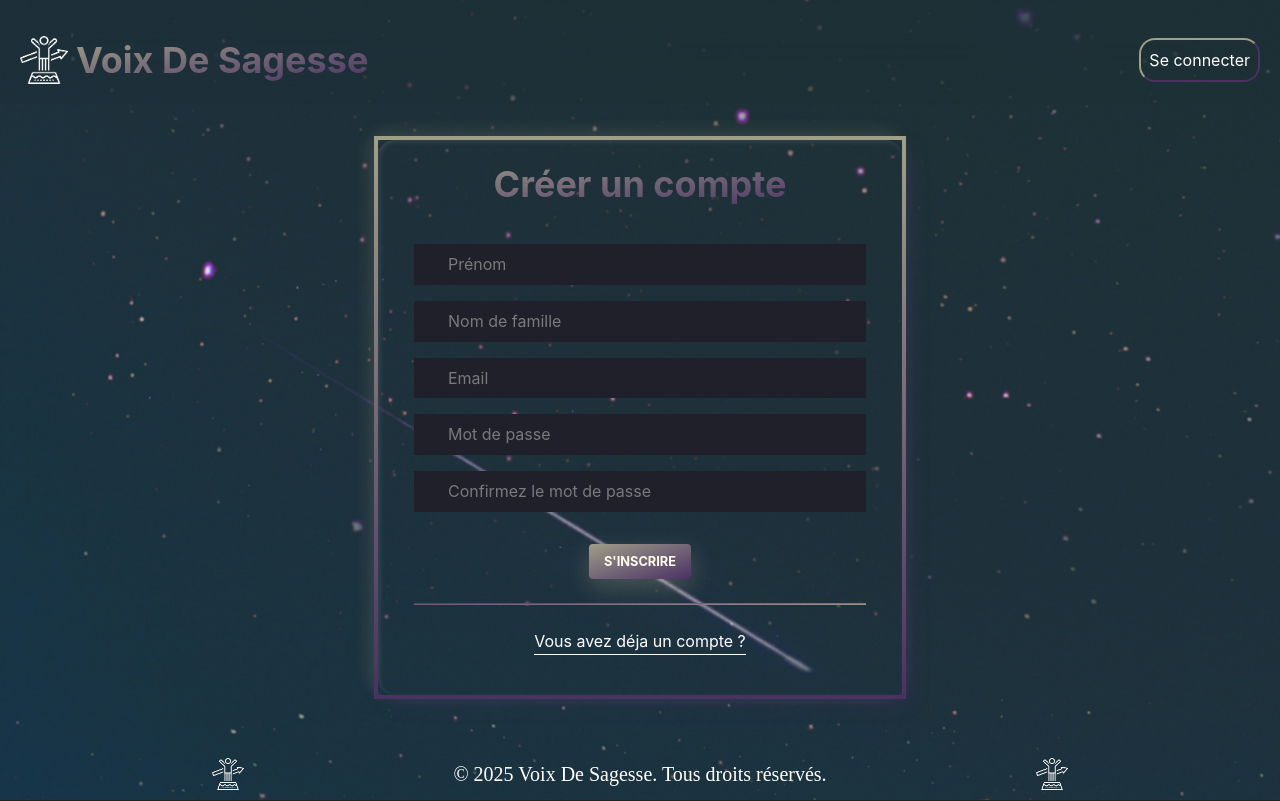
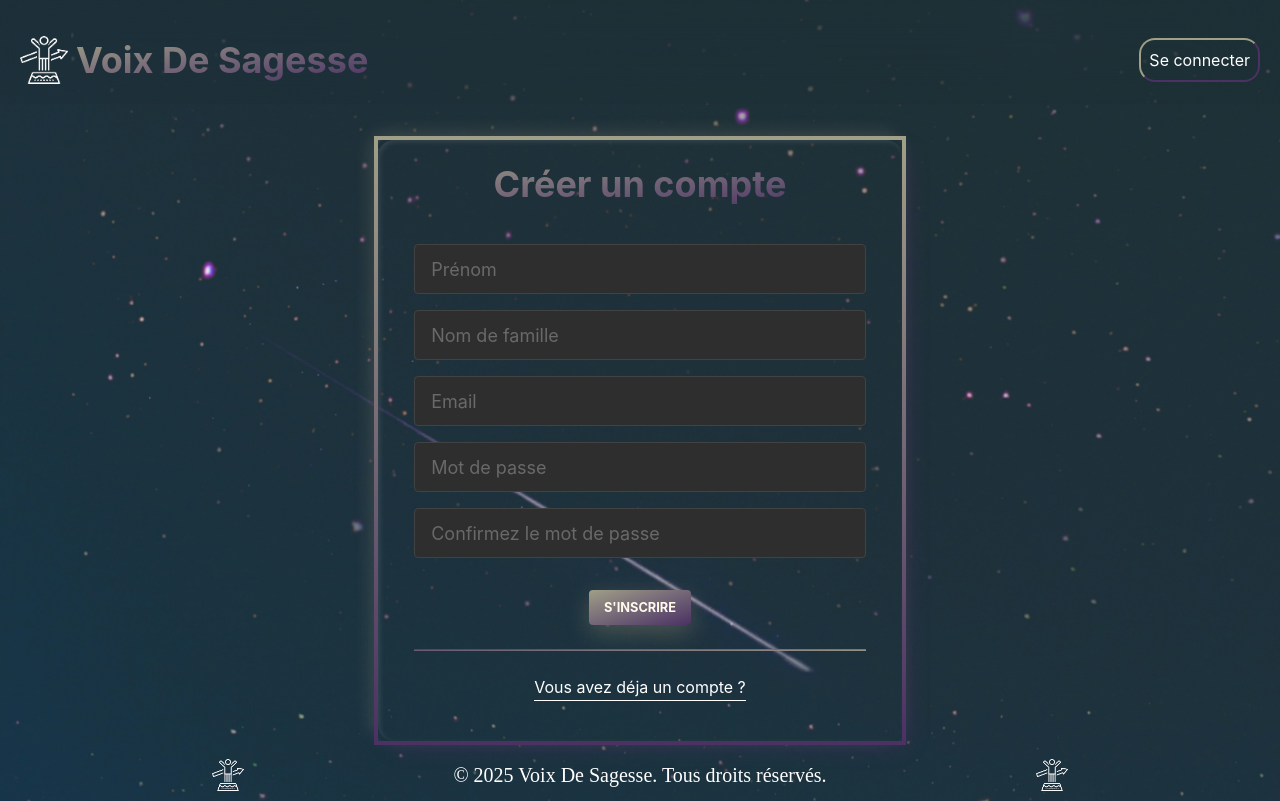
Before and after one commit to Oumaima-Lg/Voix-De-Sagesse, a React (Vite) app in the folder frontend/: page /auth/register in a window 1280 px wide. Built offline with nearby package versions, Linux system fonts and the light colour scheme; a web font is replaced by a local one.

Commit message:
TextInput modified, I use Mantine

```diff
--- a/frontend/src/pages_details/loginPage/LoginForm.jsx
+++ b/frontend/src/pages_details/loginPage/LoginForm.jsx
@@ -29,7 +29,7 @@ const LoginForm = () => {
             alert('Login réussie!');
 
         }).catch((err) => {
-            console.log(err);
+            console.log(err.response.data);
         });
 
     }
--- a/frontend/src/pages_details/registerPage/RegisterForm.jsx
+++ b/frontend/src/pages_details/registerPage/RegisterForm.jsx
@@ -2,6 +2,8 @@ import React from 'react';
 import styled from 'styled-components';
 import { useState } from 'react';
 import { registerUser } from '../../services/UserService';
+import { signupValidation } from '../../services/FormValidation';
+import { TextInput } from '@mantine/core';
 
 const form = {
     nom: "",
@@ -15,14 +17,17 @@ const form = {
 const RegisterForm = () => {
 
     const [data, setData] = useState(form);
+    const [formError, setFormError] = useState(form);
 
     const handleChange = (e) => {
         console.log(e.target);
-        setData({ ...data, [e.target.name]: e.target.value });
+        let name = e.target.name, value = e.target.value;
+        setData({ ...data, [name]: value });
+        setFormError({ ...formError, [name]: signupValidation(name, value) });
     }
 
     const handleSubmit = (e) => {
-        e.preventDefault(); // Si vous n'avez pas déjà inclus cela, il est important de l'ajouter pour empêcher le comportement par défaut du formulaire
+        e.preventDefault(); // il est important de l'ajouter pour empêcher le comportement par défaut du formulaire
 
         registerUser(data).then((res) => {
             console.log(res);
@@ -40,21 +45,49 @@ const RegisterForm = () => {
                 <div className='card mx-auto border-4 border-image-gradient sm:px-9 sm:py-4 px-4 py-2 flex flex-col md:gap-10 sm:gap-8 gap-6'>
                     <h4 className="text-gradient lg:text-4xl sm:text-3xl text-xl text-center lg:px-20 px-10 pt-2">Créer un compte</h4>
                     <form className='flex flex-col md:gap-4 gap-2'>
-                        <div className="flex items-center justify-center gap-2 rounded-4 sm:py-2 py-1 lg:px-4 bg-[#1f2029]">
-                            <input autoComplete="off" value={data.prenom} onChange={handleChange} id="prenom"  name="prenom" type="text" placeholder="Prénom" className="bg-none border-0 outline-0 text-sm sm:text-lg text-[#d3d3d3] lg:w-sm w-auto " />
-                        </div>
-                        <div className="flex items-center justify-center gap-2 rounded-4 sm:py-2 py-1 lg:px-4 px-2 bg-[#1f2029]">
-                            <input autoComplete="off" value={data.nom} onChange={handleChange} id="nom"  name="nom" type="text" placeholder="Nom de famille" className="bg-none border-0 outline-0 text-sm sm:text-lg text-[#d3d3d3] lg:w-sm w-auto" />
-                        </div>
-                        <div className="flex items-center justify-center gap-2 rounded-4 sm:py-2 py-1 lg:px-4 px-2 bg-[#1f2029]">
-                            <input autoComplete="off" value={data.email} onChange={handleChange} id="email"  name="email" type="text" placeholder="Email" className="bg-none border-0 outline-0 text-sm sm:text-lg text-[#d3d3d3] lg:w-sm w-auto"  />
-                        </div>
-                        <div className="flex items-center justify-center gap-2 rounded-4 sm:py-2 py-1 lg:px-4 px-2 bg-[#1f2029]">
-                            <input autoComplete="off" value={data.motdepasse} onChange={handleChange} id="motdepasse"  name="motdepasse" type="text" placeholder="Mot de passe" className="bg-none border-0 outline-0 text-sm sm:text-lg text-[#d3d3d3] lg:w-sm w-auto"  />
-                        </div>
-                        <div className="flex items-center justify-center gap-2 rounded-4 sm:py-2 py-1 lg:px-4 px-2 bg-[#1f2029]">
-                            <input autoComplete="off" value={data.confirmerMotdepasse} onChange={handleChange} id="confirmerMotdepasse"  name="confirmerMotdepasse" type="text" placeholder="Confirmez le mot de passe" className="bg-none border-0 outline-0 text-sm sm:text-lg text-[#d3d3d3] lg:w-sm w-auto" />
-                        </div>
+                        {/* <input autoComplete="off" value={data.prenom} onChange={handleChange} id="prenom" name="prenom" type="text" placeholder="Prénom" className="bg-none border-0 outline-0 text-sm sm:text-lg text-[#d3d3d3] lg:w-sm w-auto " /> */}
+                        <TextInput
+                            error={formError.prenom}
+                            size='lg'
+                            placeholder="Prénom"
+                            value={data.prenom}
+                            onChange={handleChange}
+                            name="prenom"
+                        />
+                        <TextInput
+                            error={formError.nom}
+                            size='lg'
+                            placeholder="Nom de famille"
+                            value={data.nom}
+                            onChange={handleChange}
+                            name="nom"
+                        /> <TextInput
+                            error={formError.email}
+                            size='lg'
+                            placeholder="Email"
+                            value={data.email}
+                            onChange={handleChange}
+                            name="email"
+                        />
+                        <TextInput
+                            error={formError.motdepasse}
+                            size='lg'
+                            placeholder="Mot de passe"
+                            value={data.motdepasse}
+                            onChange={handleChange}
+                            name="motdepasse"
+                        />
+
+                        <TextInput
+                            error={formError.confirmerMotdepasse}
+                            size='lg'
+                            placeholder="Confirmez le mot de passe"
+                            value={data.confirmerMotdepasse}
+                            onChange={handleChange}
+                            name="confirmerMotdepasse"
+                            whithAsterik
+                        />
+
                         <div>
                             <button className="btn btn-border-gradient text-amber-50! mb-6!" onClick={handleSubmit} >S'inscrire</button>
                             <div className='h-0.5 mb-6 bg-gradient-to-br from-[#4C3163] to-[#A09F87]' />
--- /dev/null
+++ b/frontend/src/services/FormValidation.jsx
@@ -0,0 +1,29 @@
+const signupValidation = (name, value) => {
+  switch (name) {
+    case "nom":
+      if (value.length === 0) return "Name is required.";
+      return "";
+
+    case "prenom":
+      if (value.length === 0) return "Prenom is required.";
+      return "";
+
+    case "email":
+      if (value.length === 0) return "Email is required.";
+      const emailRegex = /^[a-zA-Z0-9._%+-]+@[a-zA-Z0-9.-]+\.[a-zA-Z]{2,}$/;
+      if (!emailRegex.test(value)) return "Email is invalid.";
+      return "";
+
+    case "motdepasse":
+      if (value.length === 0) return "Password is required.";
+      const passwordRegex = /^(?=.*[a-z])(?=.*[A-Z])(?=.*\d)(?=.*[!@#$%^&*])[A-Za-z\d!@#$%^&*]{8,15}$/;
+      if (!passwordRegex.test(value)) {
+        return "Password must be 8-15 characters with an uppercase, a lowercase, a digit, and a special character.";
+      }
+      return "";
+
+    default:
+      return "";
+  }
+};
+export {signupValidation};
```
